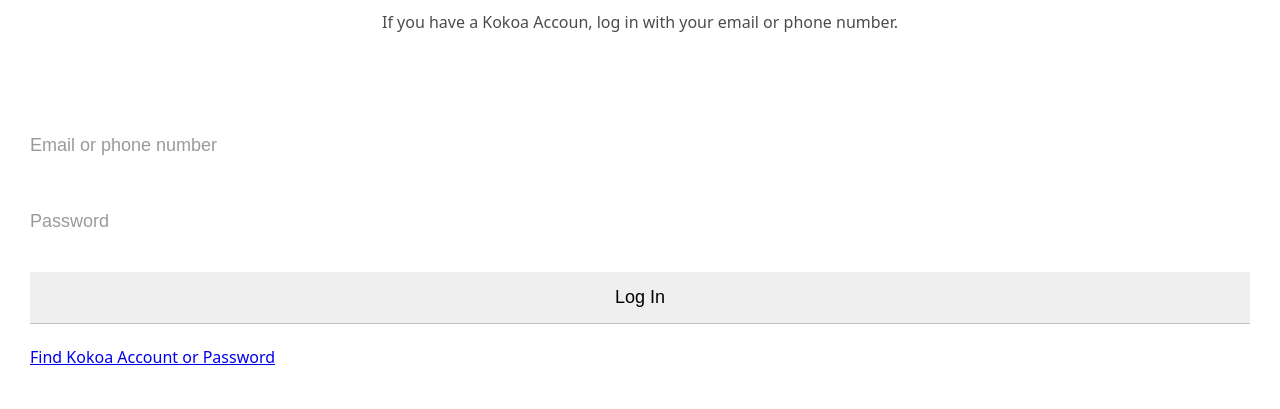
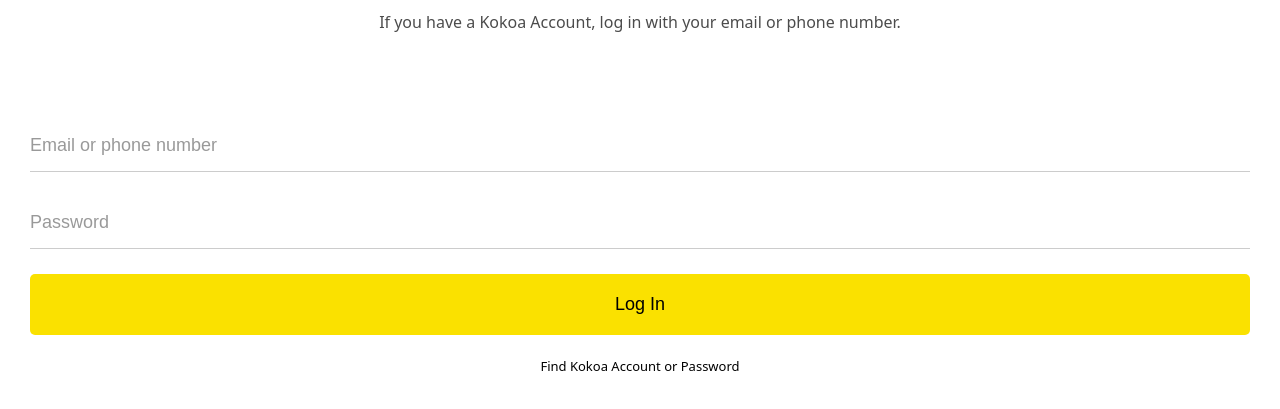
Before and after one commit to SilverSandy/clone, a plain HTML site: page index.html in a window 1280 px wide. Shown: the part 147-556 px from the top of the page. Drawn offline with Linux system fonts and the light colour scheme; files whose address does not match are found by name.

Commit message:
summary.

```diff
--- /dev/null
+++ b/CSS/screens/login.css
@@ -0,0 +1,64 @@
+
+.welcome-header{
+    margin:90px 0px;
+    text-align: center;
+    display: flex;
+    flex-direction: column;
+    align-items: center;
+}
+.welcome-header__title{
+    margin-bottom: 20px;
+    font-size:25px;
+}
+.welcome-header__text{
+    width:60%;
+    opacity: 0.7;
+}
+#login-form{
+    display:flex;
+    flex-direction: column;
+    margin:0px 30px;
+}
+#login-form input{
+    border: none;
+    padding:15px 0px;
+    font-size:18px;
+    margin-bottom: 25px;
+}
+/* .login-form__input{
+
+}
+.login-form__btn{
+
+}
+.login-form__a{
+
+}
+다른 방식임...어떤게 좋은 거지?*/
+#login-form input:not([type="submit"]) {
+    border-bottom:1px solid rgba(0,0,0,0.2);
+    transition: border-color 0.3s ease-in-out;
+}
+
+#login-form input::placeholder{
+    color:rgba(0,0,0,0.4);
+}
+
+#login-form input:focus{
+    border-color: var(--yellow);
+}
+
+#login-form input[type="submit"] {
+    background-color: var(--yellow);
+    cursor: pointer;
+    padding:20px;
+    border-radius: 5px;
+}
+
+#login-form a{
+    text-align: center;
+    text-decoration: none;
+    color:inherit;
+    font-size: 13px;
+}
+/* inherit:상속 /'a'(anchor)의 색상을 받는 것 ->black  */
--- a/CSS/styles.css
+++ b/CSS/styles.css
@@ -1,47 +1,15 @@
 @import "reset.css";
-@import "/Users/kto_rlo/Documents/GitHub/clone/CSS/status-bar.css";
+/* reset.css */
+
+@import "/Users/kto_rlo/Documents/GitHub/clone/CSS/components/status-bar.css";
+/* components/status.bar.css */
+
 @import "/Users/kto_rlo/Documents/GitHub/clone/CSS/variables.css";
+/* variables.css */
 
+@import "/Users/kto_rlo/Documents/GitHub/clone/CSS/screens/login.css";
+/* screen/log in */
 
 body{
 font-family:system-ui, -apple-system, BlinkMacSystemFont, 'Segoe UI', Roboto, Oxygen, Ubuntu, Cantarell, 'Open Sans', 'Helvetica Neue', sans-serif;
 }
-.welcome-header{
-    margin:90px 0px;
-    text-align: center;
-    display: flex;
-    flex-direction: column;
-    align-items: center;
-}
-.welcome-header__title{
-    margin-bottom: 20px;
-    font-size:25px;
-}
-.welcome-header__text{
-    width:60%;
-    opacity: 0.7;
-}
-#login-form{
-    display:flex;
-    flex-direction: column;
-    margin:0px 30px;
-}
-#login-form input{
-    border: none;
-    padding:15px 0px;
-    font-size:18px;
-    border-bottom:1px solid rgba(0,0,0,0.2);
-    margin-bottom: 25px;
-    transition: border-color 0.3s ease-in-out;
-}
-#login-form input:not([type="submit"]) {
-    border-bottom: none;
-}
-
-#login-form input::placeholder{
-    color:rgba(0,0,0,0.4);
-}
-
-#login-form input:focus{
-    border-color: var(--yellow);
-}
--- a/index.html
+++ b/index.html
@@ -25,13 +25,13 @@
 
   <header class="welcome-header">
     <h1 class="welcome-header__title">Welcome to Kokoa Clone</h1>
-    <p class="welcome-header__text">If you have a Kokoa Accoun, log in with your email or phone number.
+    <p class="welcome-header__text">If you have a Kokoa Account, log in with your email or phone number.
     </p>
   </header>
 
-  <form id="login-form">
-    <input type="text" placeholder="Email or phone number"/>
-    <input type="Password" placeholder="Password"/>
+  <form action="friends.html" method="get" id="login-form">
+    <input name="username" type="text" placeholder="Email or phone number"/>
+    <input name="Password" type="Password" placeholder="Password"/>
     <input type="submit" value="Log In"/>
     <a href="#">Find Kokoa Account or Password</a>
   </form>
```
Also changed, not shown: friends.html (added, +1 -0 lines), CSS/components/status-bar.css (renamed from CSS/status-bar.css).
